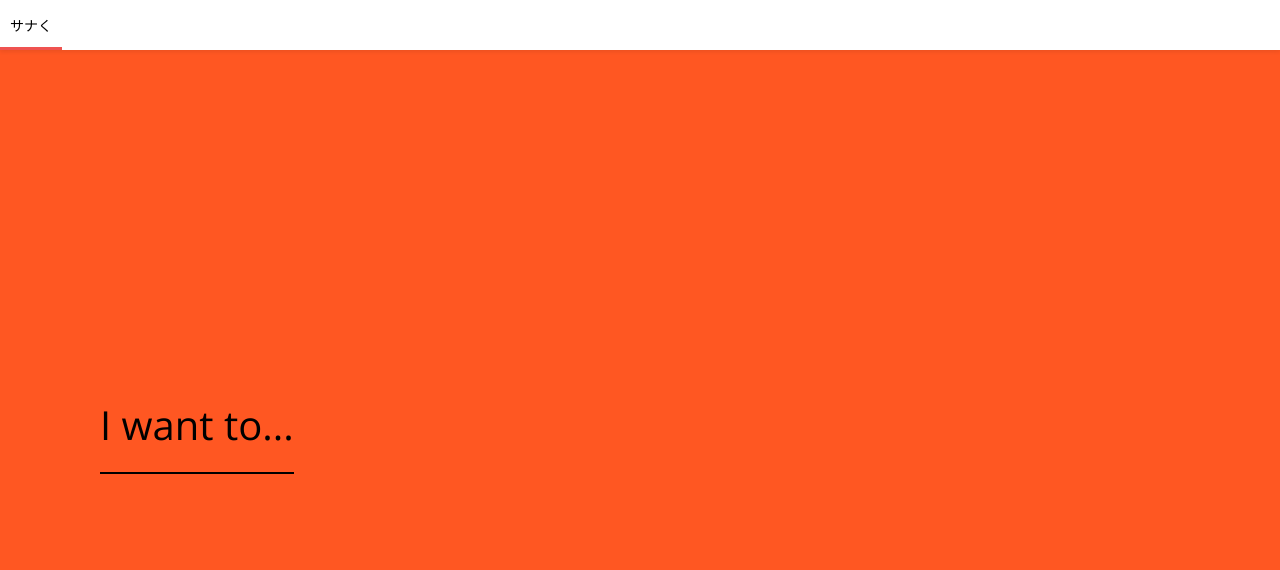
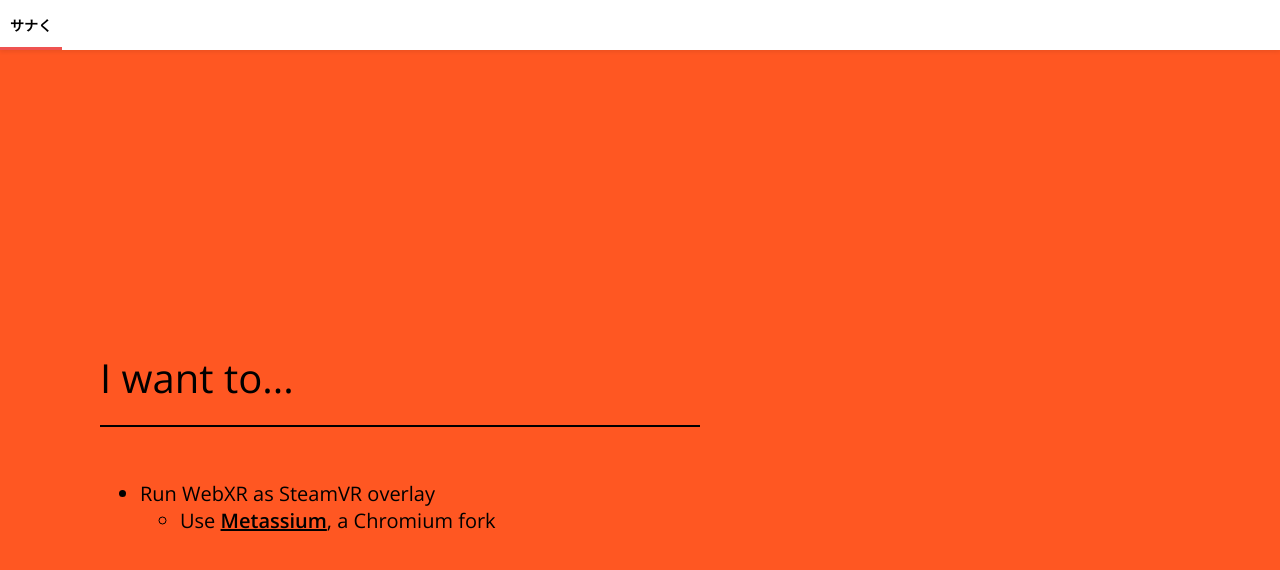
Before and after one commit to exokitxr/metaversetoolkit, a website: page index.html in a window 1280 px wide. Drawn offline with nearby package versions, Linux system fonts and the light colour scheme.

Commit message:
Small update

```diff
--- a/index.css
+++ b/index.css
@@ -9,9 +9,16 @@ body {
   font-size: 12px;
 }
 a {
+  font-weight: 600;
   color: inherit;
-  text-decoration: none;
+  // text-decoration: none;
   cursor: pointer;
+}
+a:hover {
+  color: #42a5f5;
+}
+a:active {
+  color: #1e88e5;
 }
 /* ul {
   margin: 0;
@@ -556,6 +563,7 @@ canvas {
   display: flex;
   width: 600px;
   margin-left: 100px;
+  flex-direction: column;
 }
 .hero .container h1 {
   padding: 20px 0;
@@ -606,6 +614,9 @@ canvas {
   flex-direction: column;
   flex: 1;
 }
+.container > ul {
+  font-size: 20px;
+}
 /* section:nth-child(even) {
   background-color: #333;
 }
--- a/index.html
+++ b/index.html
@@ -28,6 +28,12 @@
     <section class=hero>
       <div class=container>
         <h1>I want to...</h1>
+        <ul>
+          <li>Run WebXR as SteamVR overlay</li>
+          <ul>
+            <li>Use <a href="https://get.metassium.com/">Metassium</a>, a Chromium fork</li>
+          </ul>
+        </ul>
       </div>
     </section>
     <!-- <section class=hero>
```
